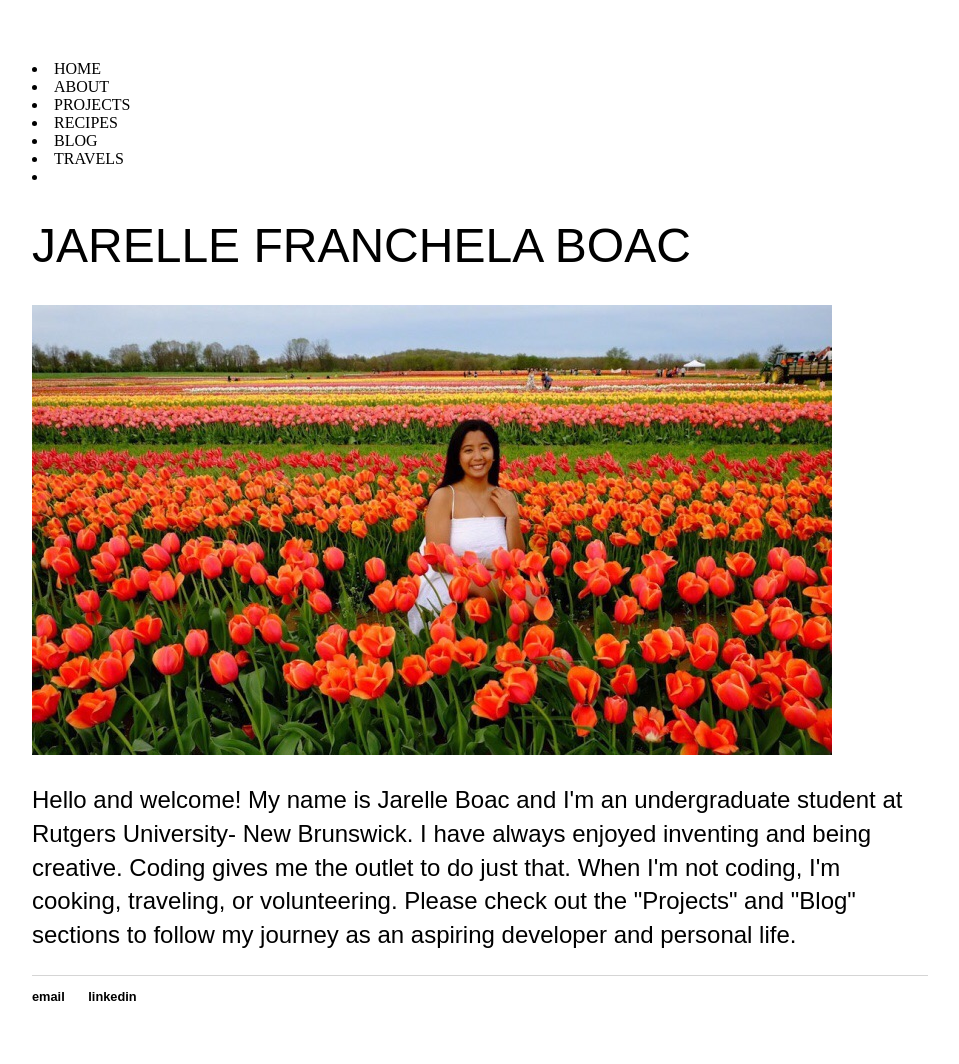
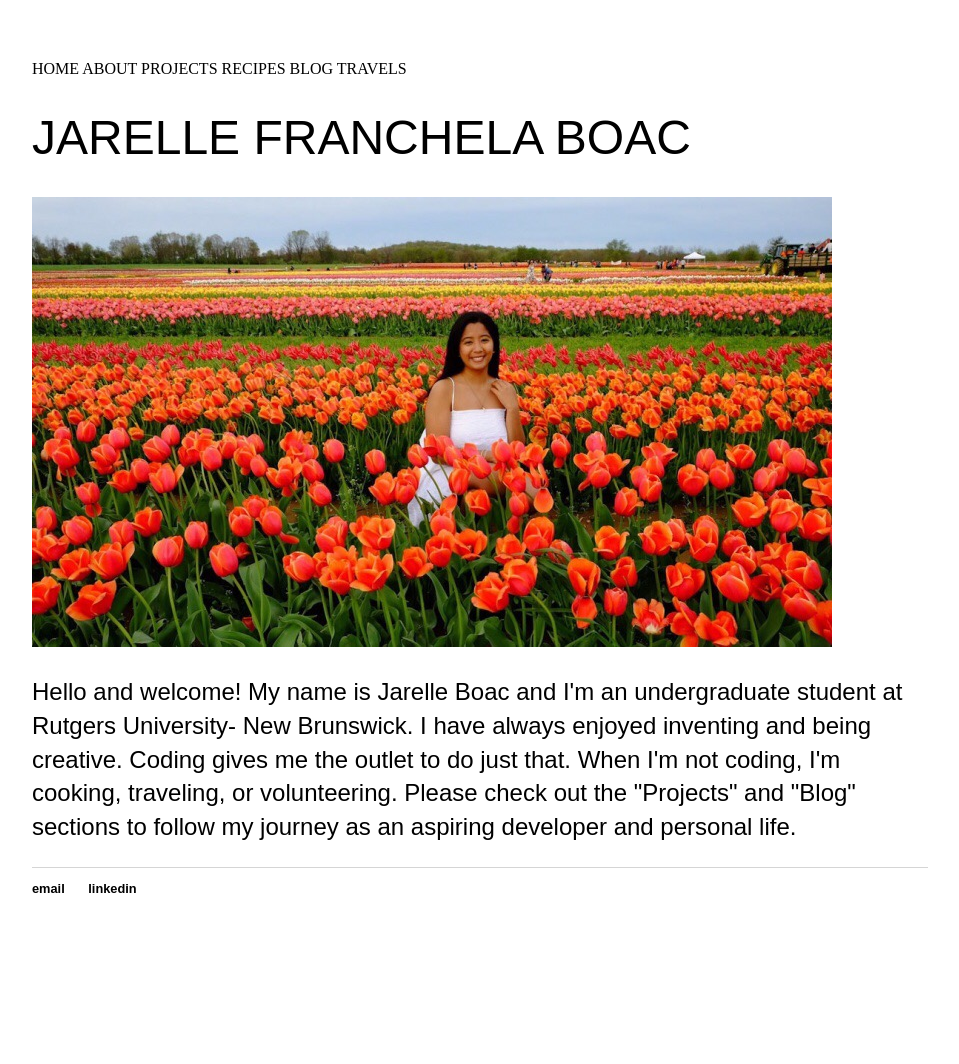
Before and after one commit to jarelle22/jarelleboac.github.io, a Jekyll site: the page built from index.html, in a window 1280 px wide. Shown: the whole page, without its empty margins (160-1119 px from the left). Built offline with Jekyll 4.4.1, drawn with Linux system fonts in a browser that asks for light colours; after the commit the page ends 956 px from its top, so only the background shows below that.

Commit message:
Update default.html
try to fix spacing again

```diff
--- a/_layouts/default.html
+++ b/_layouts/default.html
@@ -14,12 +14,12 @@
 	    		</ul>
 			</nav>-->
 			<div class="topnav">
-  			<li><a class="active" href="#home">HOME</a><li>
-  			<a href="#about">ABOUT</a><li>
-  			<a href="#projects">PROJECTS</a><li>
-  			<a href="#recipes">RECIPES</a><li>
-			<a href="#blog">BLOG</a><li>
-			<a href="#blog">TRAVELS</a><li>
+			<a class="active" href="#home">HOME</a>
+  			<a href="/">ABOUT</a>
+  			<a href="/">PROJECTS</a>
+  			<a href="/">RECIPES</a>
+			<a href="/">BLOG</a>
+			<a href="/">TRAVELS</a>
 			</div>
 			<div class="container">
 
```
